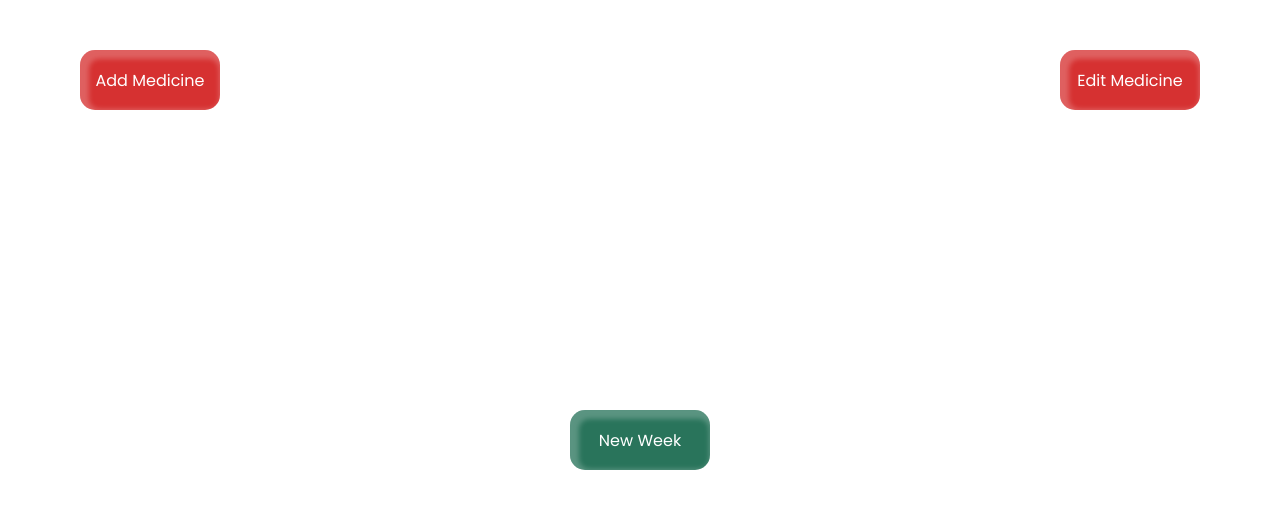
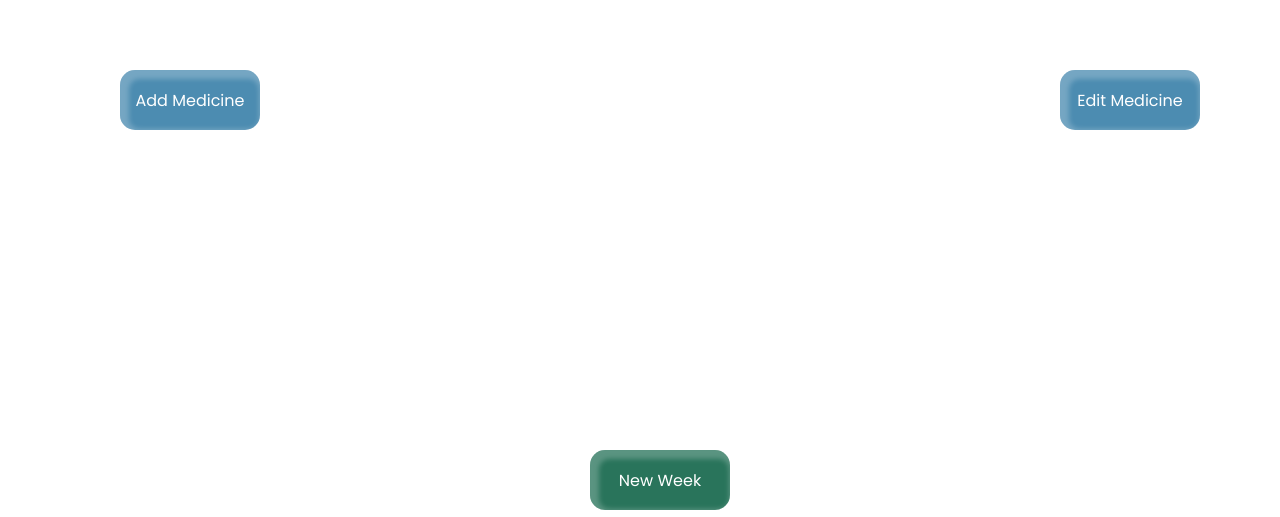
Before and after one commit to confumbit/medicine-tracker, a website: page public/index.html in a window 1280 px wide. Shown: the top 517 px of the page. Drawn offline with Linux system fonts and the light colour scheme; no server answers.

Commit message:
Add padding, change color of add and edit button

```diff
--- a/public/styles.css
+++ b/public/styles.css
@@ -16,6 +16,7 @@ a {
 .top-buttons {
   display: flex;
   justify-content: space-between;
+  flex-wrap: wrap;
   align-items: center;
   margin-left: 30px;
   margin-right: 30px;
@@ -39,13 +40,14 @@ button {
   box-shadow: inset 4px 4px 5px 5px rgba(255, 255, 255, 0.233);
   color: #ffffff;
   transition: 0.2s;
+  margin: 20px;
 }
 .button:active,
 .button:hover {
   box-shadow: inset 4px 4px 5px 5px rgba(0, 0, 0, 0.116);
 }
 .add {
-  background-color: rgb(214, 49, 49);
+  background-color: rgb(76, 140, 177);
 }
 .new {
   background-color: rgb(41, 116, 91);
@@ -71,6 +73,7 @@ button {
   flex-direction: column;
   height: 100px;
   width: 200px;
+  margin: 10px;
   font-size: 18px;
   font-weight: 600;
   color: #ffffff;
```
